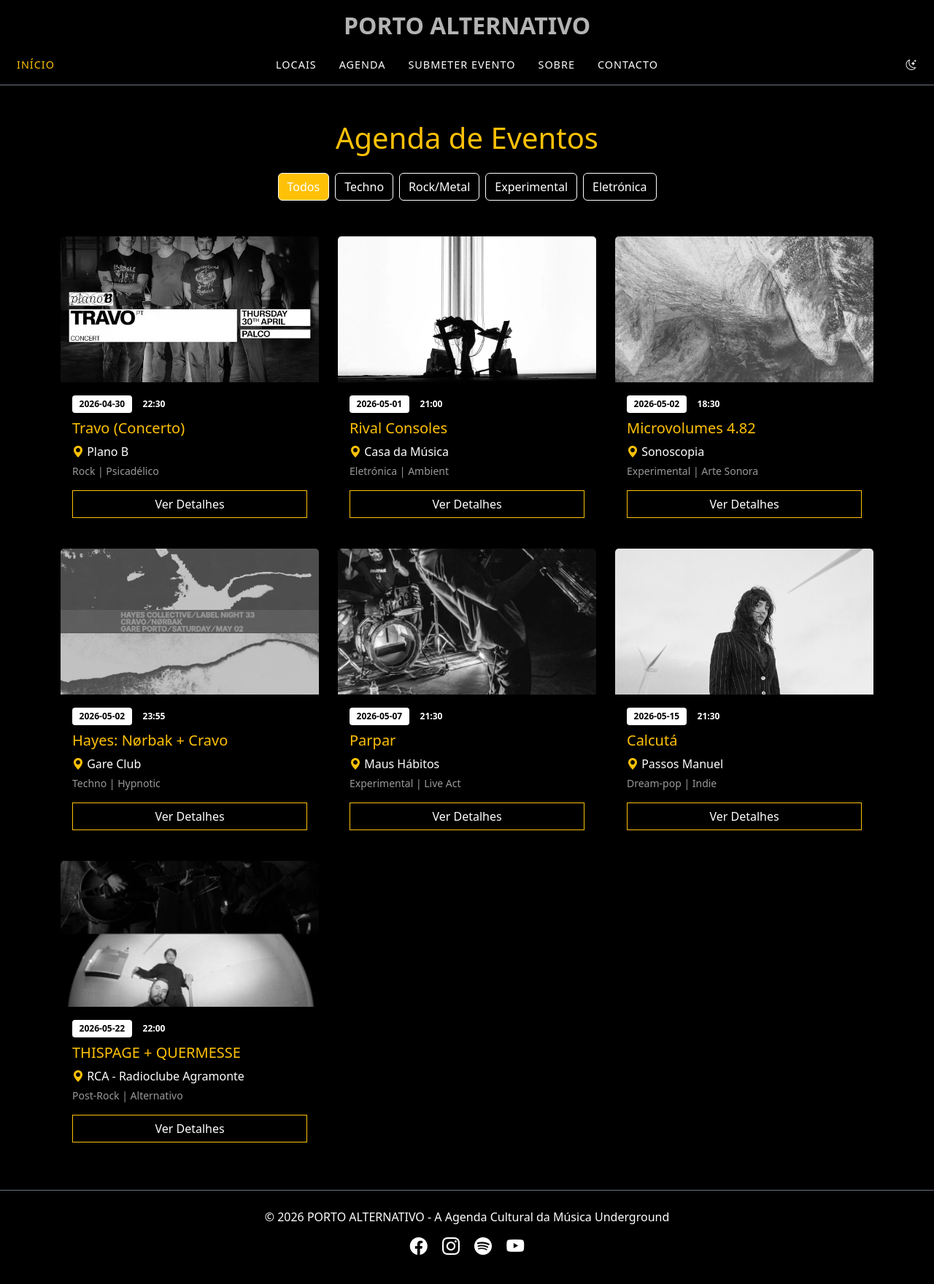
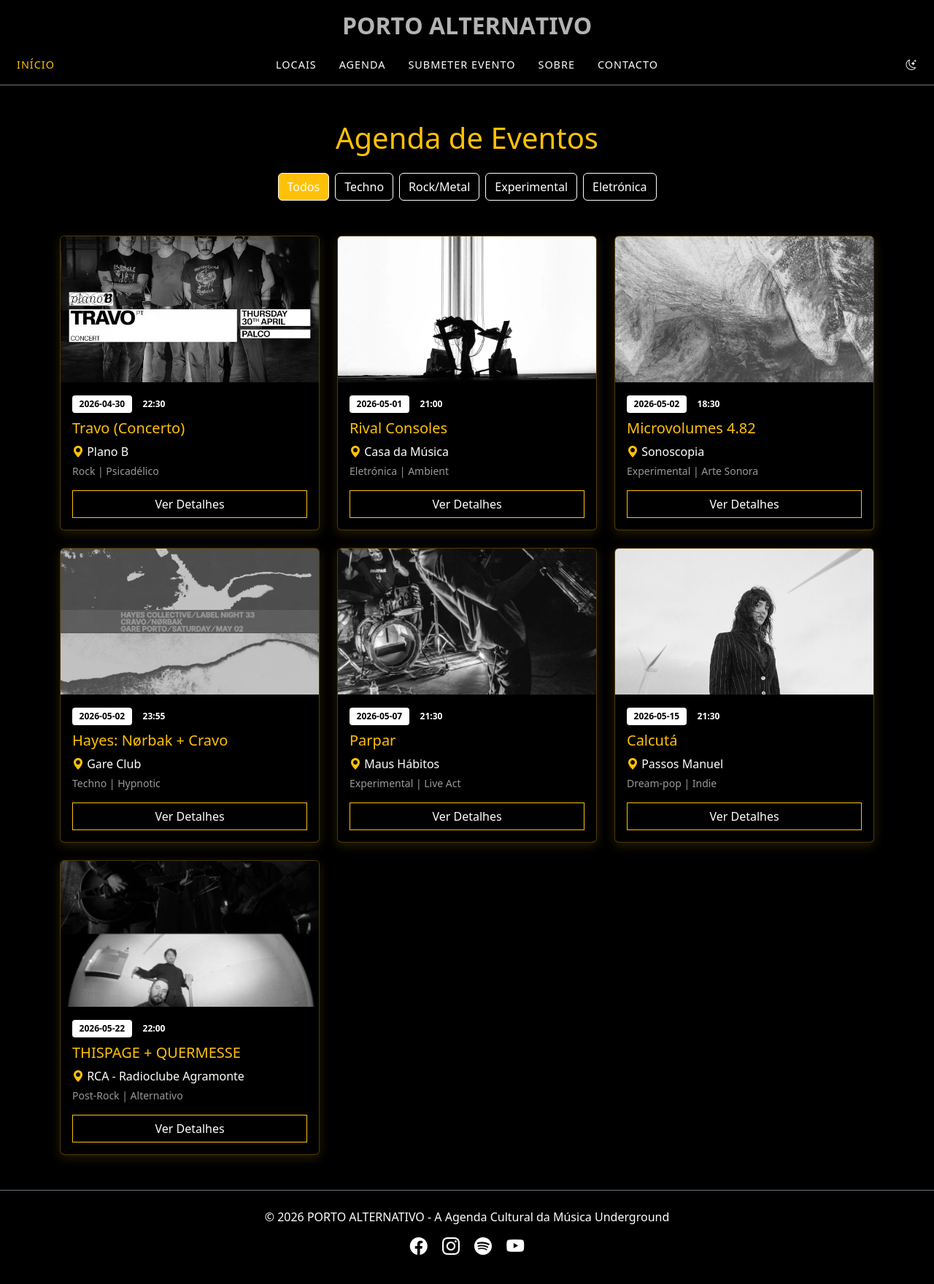
Before and after one commit to ritaamaralsilva/projeto-front-end-porto-alternativo, a PHP site: page /pages/eventos.html in a window 1280 px wide. Shown: the whole page at 73% size. Run offline with PHP 8.4, Linux system fonts and the light colour scheme.

Commit message:
criacao classe .card dentro de cada data-theme no style.css, de forma a que os  cards tenham sublinhado e sombra amarela no tom de text-warning e dessa forma tenham destaque nas paginas de eventos.html e locais.html

```diff
--- a/assets/js/main.js
+++ b/assets/js/main.js
@@ -1,62 +1,85 @@
 document.addEventListener("DOMContentLoaded", () => {
-    let todosLocais = [];
 
-    // --- LÓGICA DE DARK/LIGHT MODE ---
+    // --- 1. LÓGICA DE DARK/LIGHT MODE (Prioridade Máxima) ---
     const themeToggle = document.getElementById("theme-toggle");
     const themeIcon = document.getElementById("theme-icon");
     const htmlElement = document.documentElement;
 
-    // Carregar preferência ou default para dark
+    // Aplica o tema guardado imediatamente ao carregar
     const savedTheme = localStorage.getItem("theme") || "dark";
     htmlElement.setAttribute("data-theme", savedTheme);
-    updateIcon(savedTheme);
 
-    if (themeToggle) {
-        themeToggle.addEventListener("click", () => {
-            const currentTheme = htmlElement.getAttribute("data-theme");
-            const newTheme = currentTheme === "dark" ? "light" : "dark";
-
-            htmlElement.setAttribute("data-theme", newTheme);
-            localStorage.setItem("theme", newTheme);
-            updateIcon(newTheme);
-        });
-    }
-
-    function updateIcon(theme) {
-        if (!themeIcon) return;
-        if (theme === "light") {
+    if (themeIcon) {
+        if (savedTheme === "light") {
             themeIcon.classList.replace("bi-moon-stars", "bi-sun-fill");
         } else {
             themeIcon.classList.replace("bi-sun-fill", "bi-moon-stars");
         }
     }
 
-    // Carregar Dados
-    fetch('../assets/base-dados/locais.json')
-        .then(res => res.json())
-        .then(data => {
-            todosLocais = data;
-            renderizarLocais(todosLocais);
+    // Listener para o clique no switch
+    if (themeToggle) {
+        themeToggle.addEventListener("click", (e) => {
+            e.preventDefault();
+            const currentTheme = htmlElement.getAttribute("data-theme");
+            const newTheme = currentTheme === "dark" ? "light" : "dark";
+
+            htmlElement.setAttribute("data-theme", newTheme);
+            localStorage.setItem("theme", newTheme);
+
+            if (themeIcon) {
+                if (newTheme === "light") {
+                    themeIcon.classList.replace("bi-moon-stars", "bi-sun-fill");
+                } else {
+                    themeIcon.classList.replace("bi-sun-fill", "bi-moon-stars");
+                }
+            }
         });
+    }
 
-    // Função para criar os Cards
+    // --- 2. ANIMAÇÃO DAS LETRAS ---
+    const titulo = document.querySelector(".animar-letras");
+    if (titulo) {
+        const textoOriginal = titulo.textContent.trim();
+        titulo.innerHTML = "";
+
+        [...textoOriginal].forEach(letra => {
+            const span = document.createElement("span");
+            span.innerHTML = letra === " " ? "&nbsp;" : letra;
+            titulo.appendChild(span);
+        });
+    }
+
+    // --- 3. LÓGICA DE LOCAIS (Fetch e Render) ---
+    let todosLocais = [];
+    const listaLocaisContainer = document.getElementById('lista-locais');
+
+    if (listaLocaisContainer) {
+        fetch('../assets/base-dados/locais.json')
+            .then(res => res.json())
+            .then(data => {
+                todosLocais = data;
+                renderizarLocais(todosLocais);
+            })
+            .catch(err => console.error("Erro ao carregar locais:", err));
+    }
+
     function renderizarLocais(lista) {
-        const container = document.getElementById('lista-locais');
-        container.innerHTML = ""; // Limpa o contentor
+        if (!listaLocaisContainer) return;
+        listaLocaisContainer.innerHTML = "";
 
         lista.forEach(local => {
-            // Lógica para lidar com categorias (String ou Array)
             const categoriasStr = Array.isArray(local.categoria)
                 ? local.categoria.join(" | ")
                 : local.categoria;
 
-            container.innerHTML += `
+            listaLocaisContainer.innerHTML += `
                 <div class="col">
-                    <div class="card h-100 border-0 shadow-sm border">
+                    <div class="card h-100 shadow-sm">
                         <img src="${local.imagem}" class="card-img-top" alt="${local.nome}" style="height: 200px; object-fit: cover;">
                         <div class="card-body d-flex flex-column">
                             <h5 class="card-title text-warning">${local.nome}</h5>
-                            <p class="card-text small">${categoriasStr}</p>
+                            <p class="card-text small text-muted">${categoriasStr}</p>
                             <button onclick="verDetalhes(${local.id})" class="btn btn-dark mt-auto border-warning">Ver Local</button>
                         </div>
                     </div>
@@ -65,10 +88,9 @@
         });
     }
 
-    // Sistema de Filtros
+    // --- 4. SISTEMA DE FILTROS ---
     document.querySelectorAll('.filter-btn').forEach(btn => {
         btn.addEventListener('click', (e) => {
-            // Estética dos botões
             document.querySelectorAll('.filter-btn').forEach(b => b.classList.remove('active'));
             e.target.classList.add('active');
 
@@ -77,16 +99,19 @@
             if (filtro === "todos") {
                 renderizarLocais(todosLocais);
             } else {
-                // Filtra verificando se o valor está presente no array ou string
-                const filtrados = todosLocais.filter(l =>
-                    Array.isArray(l.categoria) ? l.categoria.includes(filtro) : l.categoria === filtro
-                );
+                const filtrados = todosLocais.filter(l => {
+                    const cat = l.categoria;
+                    if (Array.isArray(cat)) {
+                        return cat.some(c => c.toLowerCase().includes(filtro.toLowerCase()));
+                    }
+                    return cat.toLowerCase().includes(filtro.toLowerCase());
+                });
                 renderizarLocais(filtrados);
             }
         });
     });
 
-    // Função Global para o Modal (precisa ser global para o onclick funcionar)
+    // --- 5. FUNÇÃO GLOBAL PARA O MODAL ---
     window.verDetalhes = (id) => {
         const local = todosLocais.find(l => l.id === id);
         if (!local) return;
@@ -99,7 +124,10 @@
         document.getElementById('modalSite').href = local.site;
         document.getElementById('modalMapa').src = local.coordenadas;
 
-        const myModal = new bootstrap.Modal(document.getElementById('localModal'));
-        myModal.show();
+        const modalElement = document.getElementById('localModal');
+        if (modalElement) {
+            const myModal = new bootstrap.Modal(modalElement);
+            myModal.show();
+        }
     };
 });
--- a/assets/style/style.css
+++ b/assets/style/style.css
@@ -7,6 +7,52 @@
     --text-muted: #999999;
     --accent: #ffffff;
     --border-color: #000000;
+}
+
+header .animar-letras span {
+    display: inline-block !important;
+    transition: color 0.3s ease, transform 0.2s ease !important;
+    cursor: inherit;
+}
+
+/* Quando se passa o rato numa letra específica, muda para amarelo */
+header .animar-letras span:hover {
+    color: #ffc107 !important;
+    /* Amarelo Porto Alternativo */
+    transform: translateY(-2px);
+    /* Pequeno salto opcional para dar vida */
+}
+
+/* --- EFEITO COR AMARELA NOS CARDS (DARK MODE) --- */
+
+/* No Dark Mode, adicionamos o glow amarelo e borda */
+[data-theme="dark"] .card {
+    border: 1px solid rgba(255, 193, 7, 0.3) !important;
+    /* Borda amarela com 30% de opacidade */
+    box-shadow: 0 4px 15px rgba(255, 193, 7, 0.15) !important;
+    /* Shadow amarela subtil */
+    transition: all 0.3s ease;
+}
+
+/* Efeito de destaque quando se passa o rato no Dark Mode */
+[data-theme="dark"] .card:hover {
+    border: 1px solid rgba(255, 193, 7, 1) !important;
+    /* Borda fica totalmente amarela */
+    box-shadow: 0 0 20px rgba(255, 193, 7, 0.4) !important;
+    /* Glow mais intenso */
+    transform: translateY(-5px);
+    /* Pequeno salto para dar feedback visual */
+}
+
+/* Mantém o Light Mode com o estilo padrão do Bootstrap (Sombra cinza/preta) */
+[data-theme="light"] .card {
+    border: 1px solid #dee2e6 !important;
+    box-shadow: 0 4px 12px rgba(0, 0, 0, 0.08) !important;
+}
+
+[data-theme="light"] .card:hover {
+    transform: translateY(-5px);
+    box-shadow: 0 8px 24px rgba(0, 0, 0, 0.15) !important;
 }
 
 [data-theme="light"] {
@@ -266,3 +312,41 @@
 .card-text.small {
     color: var(--text-muted) !important;
 }
+
+/* --- ESTILO MODERNO DO MODAL (Glassmorphism) no eventos.html e locais.html--- */
+.modal-content {
+    /* Usa a cor de fundo do tema com 80% de opacidade */
+    background-color: rgba(0, 0, 0, 0.8) !important;
+    backdrop-filter: blur(10px);
+    /* Cria o efeito de vidro foscado */
+    -webkit-backdrop-filter: blur(10px);
+    /* Suporte para Safari */
+
+    border: 1px solid var(--border-color) !important;
+    box-shadow: 0 8px 32px 0 rgba(0, 0, 0, 0.5);
+    /* Shadow ligeiramente mais escuro */
+}
+
+/* Ajuste automático para o modo claro */
+[data-theme="light"] .modal-content {
+    background-color: rgba(255, 255, 255, 0.5) !important;
+    box-shadow: 0 8px 32px 0 rgba(0, 0, 0, 0.1);
+}
+
+/* Garante que o texto dentro do modal segue o tema */
+.modal-content p,
+.modal-content h6,
+.modal-content strong {
+    color: var(--text-main) !important;
+}
+
+/* Remove as bordas rígidas internas para um look mais limpo */
+.modal-header,
+.modal-footer {
+    border-color: rgba(255, 255, 255, 0.1) !important;
+}
+
+/* Ajuste para o botão fechar no Light Mode */
+[data-theme="light"] .btn-close {
+    filter: invert(1);
+}
--- a/pages/contacto.html
+++ b/pages/contacto.html
@@ -32,7 +32,7 @@
     <header class="text-center sticky-top border-bottom border-secondary">
 
         <a href="../pages/index.html" class="text-decoration-none">
-            <h2 class="pt-3 fw-bold">PORTO ALTERNATIVO</h2>
+            <h2 class="pt-3 fw-bold animar-letras">PORTO ALTERNATIVO</h2>
         </a>
 
         <nav class="navbar navbar-expand-lg">
--- a/pages/eventos.html
+++ b/pages/eventos.html
@@ -32,7 +32,7 @@
     <header class="text-center sticky-top border-bottom border-secondary">
 
         <a href="../pages/index.html" class="text-decoration-none">
-            <h2 class="pt-3 fw-bold">PORTO ALTERNATIVO</h2>
+            <h2 class="pt-3 fw-bold animar-letras">PORTO ALTERNATIVO</h2>
         </a>
 
         <nav class="navbar navbar-expand-lg">
@@ -95,7 +95,7 @@
     <!-- MODAL DE DETALHES DO EVENTO || cada card de evento tem um botão "Ver Mais". No JS, quando esse botao é clicado, pego no ID desse evento e preencho os campos do modal-->
     <div class="modal fade" id="eventoModal" tabindex="-1" aria-hidden="true">
         <div class="modal-dialog modal-lg">
-            <div class="modal-content bg-dark text-light border-secondary">
+            <div class="modal-content border-secondary">
                 <div class="modal-header border-secondary">
                     <h5 class="modal-title text-warning" id="modalNome">Nome do Evento</h5>
                     <button type="button" class="btn-close btn-close-white" data-bs-dismiss="modal"></button>
@@ -119,7 +119,7 @@
 
                             <!--a classe do Bootstrap ratio ratio-4x3 serve para manter a proporção do mapa-->
                             <div class="ratio ratio-4x3">
-                                <iframe id="modalMapa" src="" style="border:0;" allowfullscreen=""
+                                <iframe id="modalMapa" src="" style="border: 0;" allowfullscreen=""
                                     loading="lazy"></iframe>
                             </div>
                         </div>
--- a/pages/index.html
+++ b/pages/index.html
@@ -32,7 +32,8 @@
     <header class="text-center sticky-top border-bottom border-secondary">
 
         <a href="../pages/index.html" class="text-decoration-none">
-            <h2 class="pt-3 fw-bold">PORTO ALTERNATIVO</h2>
+            <h2 class="pt-3 fw-bold animar-letras">PORTO ALTERNATIVO</h2>
+            <!-- criacao classe animar letras para aplicar no style.css efeito de hover para amarelo (text-warning) por letra -->
         </a>
 
         <nav class="navbar navbar-expand-lg">
@@ -75,7 +76,7 @@
     </header>
 
     <main class="container p-3 mb-5 rounded flex-grow-1">
-        <h1 class="text-center mb-4">Destaques da Semana</h1>
+        <h1 class="text-center text-warning mb-4">Destaques da Semana</h1>
 
         <!-- Carrossel de Eventos (Adaptado da Worten) -->
         <div id="carouselExampleCaptions" class="carousel slide mx-auto shadow-lg" data-bs-ride="carousel"
--- a/pages/locais.html
+++ b/pages/locais.html
@@ -32,7 +32,7 @@
     <header class="text-center sticky-top border-bottom border-secondary">
 
         <a href="../pages/index.html" class="text-decoration-none">
-            <h2 class="pt-3 fw-bold">PORTO ALTERNATIVO</h2>
+            <h2 class="pt-3 fw-bold animar-letras">PORTO ALTERNATIVO</h2>
         </a>
 
         <nav class="navbar navbar-expand-lg">
--- a/pages/sobre.html
+++ b/pages/sobre.html
@@ -32,7 +32,7 @@
     <header class="text-center sticky-top border-bottom border-secondary">
 
         <a href="../pages/index.html" class="text-decoration-none">
-            <h2 class="pt-3 fw-bold">PORTO ALTERNATIVO</h2>
+            <h2 class="pt-3 fw-bold animar-letras">PORTO ALTERNATIVO</h2>
         </a>
 
         <nav class="navbar navbar-expand-lg">
--- a/pages/submeter-evento.html
+++ b/pages/submeter-evento.html
@@ -32,7 +32,7 @@
     <header class="text-center sticky-top border-bottom border-secondary">
 
         <a href="../pages/index.html" class="text-decoration-none">
-            <h2 class="pt-3 fw-bold">PORTO ALTERNATIVO</h2>
+            <h2 class="pt-3 fw-bold animar-letras">PORTO ALTERNATIVO</h2>
         </a>
 
         <nav class="navbar navbar-expand-lg">
```
Also changed, not shown: assets/images/sobre.jpg (added).
